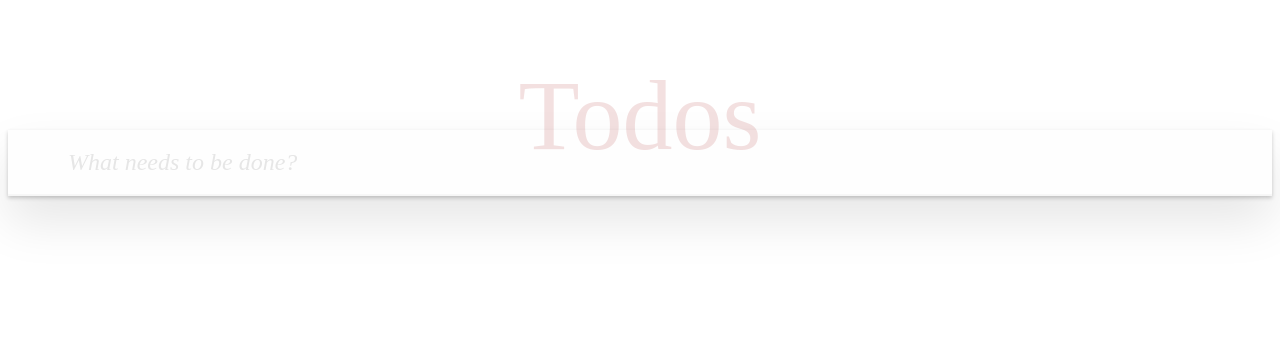
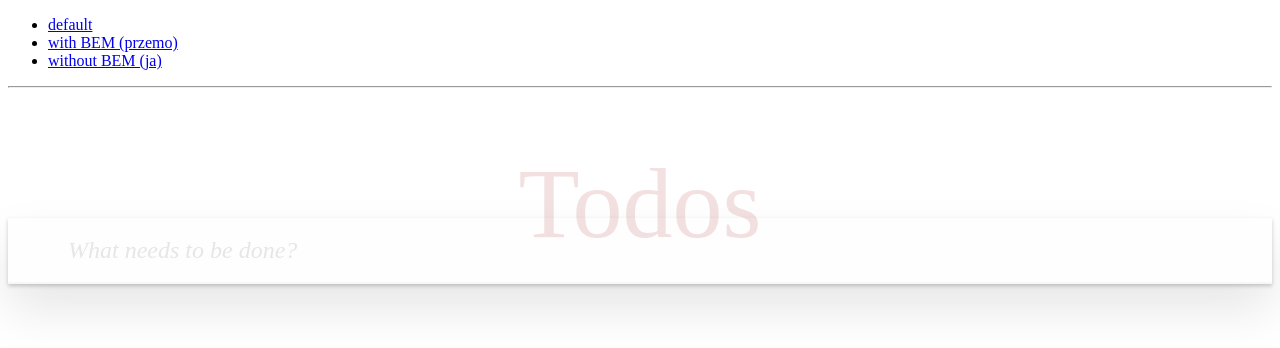
Before and after one commit to javascript-ninjas/angular-bem-challenge, an Angular app: page /default in a window 1280 px wide. Shown: the top 348 px of the page. Built offline with nearby package versions, Linux system fonts and the light colour scheme.

Commit message:
Added basic navigation

```diff
--- a/src/app/app.component.html
+++ b/src/app/app.component.html
@@ -1 +1,17 @@
+<nav>
+    <ul>
+        <li>
+            <a routerLink="/default">default</a>
+        </li>
+        <li>
+            <a routerLink="/withbem">with BEM (przemo)</a>
+        </li>
+        <li>
+            <a routerLink="/withoutbem">without BEM (ja)</a>
+        </li>
+    </ul>
+</nav>
+
+<hr>
+
 <router-outlet></router-outlet>
```
